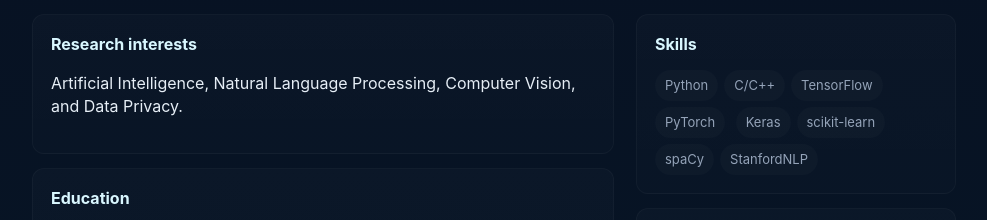
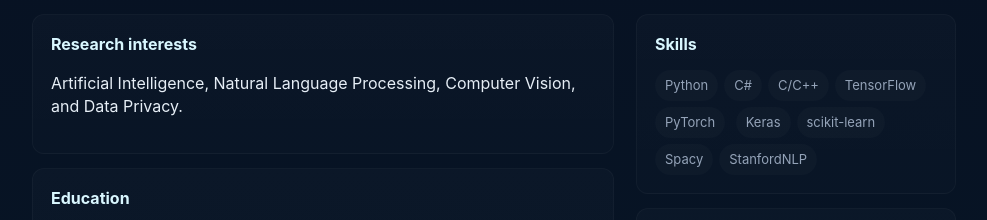
Before and after one commit to fadiabdulf/fadihassan.github.io, a plain HTML site: page index.html in a window 1280 px wide. Shown: the part 172-392 px from the top of the page, without its empty margins (146-1133 px from the left). Drawn offline with Linux system fonts and the light colour scheme.

Commit message:
Update index.html
Update

```diff
--- a/index.html
+++ b/index.html
@@ -105,8 +105,8 @@
         <div class="card section">
           <h2>Skills</h2>
           <div style="margin-top:8px">
-            <span class="skill">Python</span><span class="skill">C/C++</span><span class="skill">TensorFlow</span><span class="skill">PyTorch</span>
-            <span class="skill">Keras</span><span class="skill">scikit-learn</span><span class="skill">spaCy</span><span class="skill">StanfordNLP</span>
+            <span class="skill">Python</span><span class="skill">C#</span><span class="skill">C/C++</span><span class="skill">TensorFlow</span><span class="skill">PyTorch</span>
+            <span class="skill">Keras</span><span class="skill">scikit-learn</span><span class="skill">Spacy</span><span class="skill">StanfordNLP</span>
           </div>
         </div>
 
```
